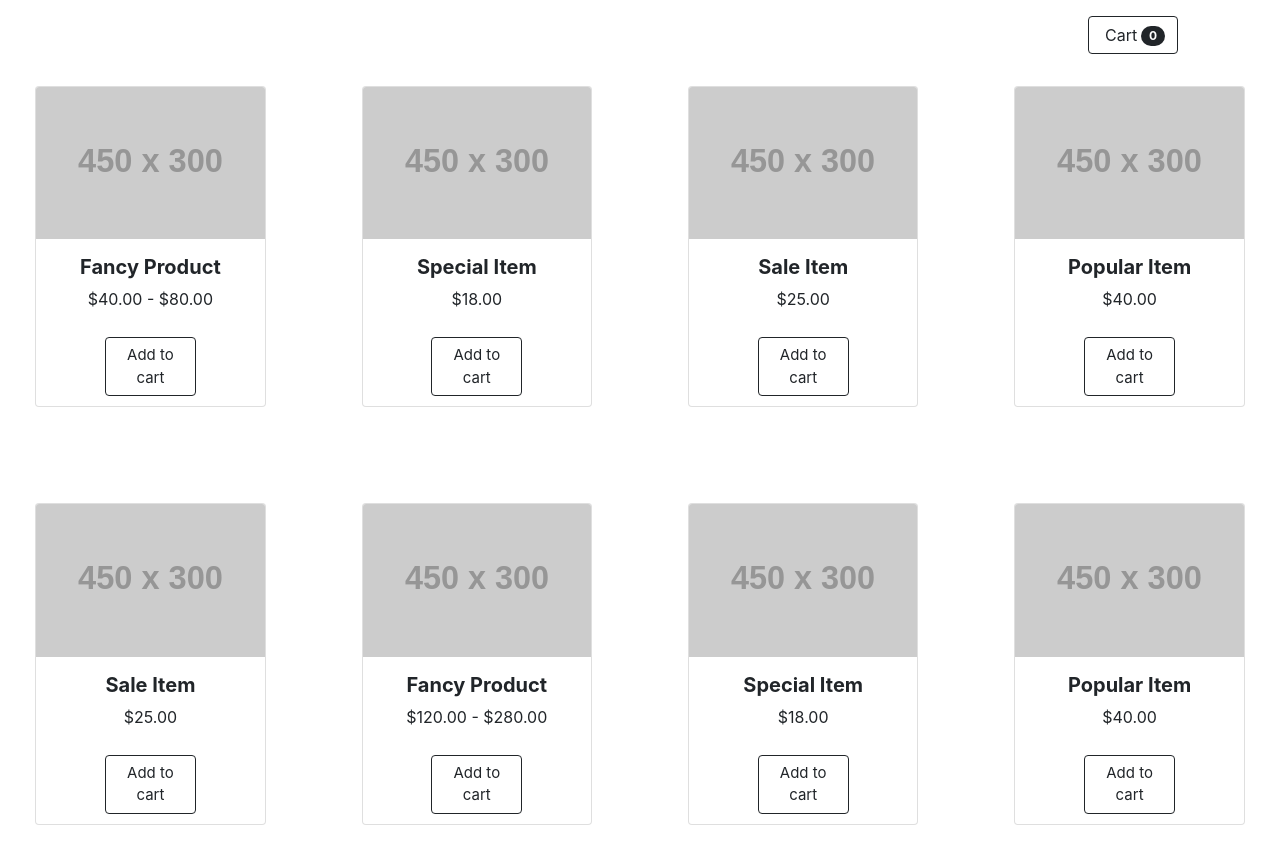
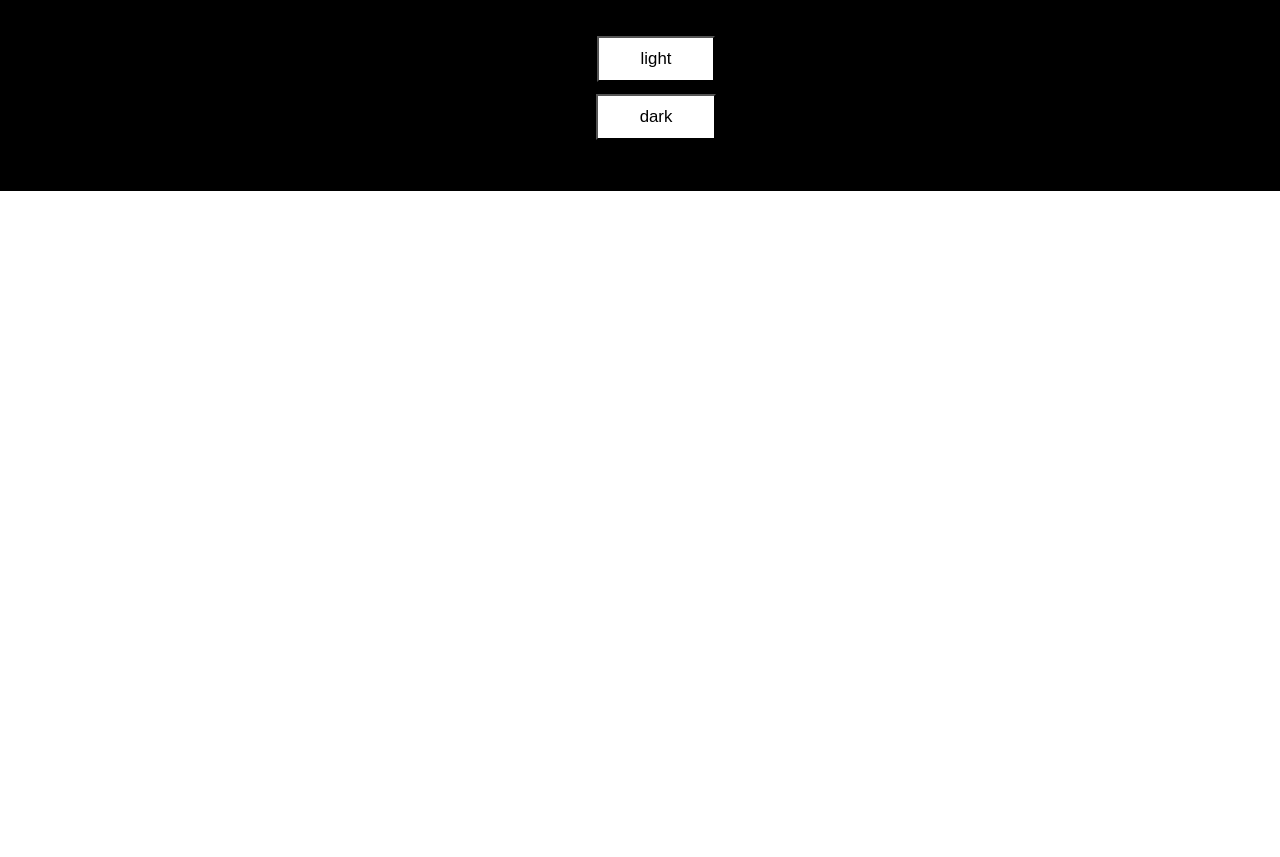
Before and after one commit to Chetan-charan/movies, a React (Create React App) app in the folder shopping-app/: page / in a window 1280 px wide. After the commit the page ends 800 px from the top, so only its background shows below. Built offline with nearby package versions, Linux system fonts and the light colour scheme.

Commit message:
context button

```diff
--- /dev/null
+++ b/shopping-app/src/buttonTheme.js
@@ -0,0 +1,55 @@
+import { useContext, useState, createContext } from "react";
+import "./styles.css";
+
+// creating context
+const Context = createContext({ background: "black" })
+
+export default function ButtonTheme() {
+    const [styles,setStyles] = useState({ background: "black" });
+    return (
+        <Context.Provider value={[styles,setStyles]}>
+      <div className="App" style={ styles }>
+        <List />
+      </div>
+      </Context.Provider>
+    );
+  }
+
+  const List = () => (
+    <ul>
+      <ListItem value="light" />
+      <ListItem value="dark" />
+    </ul>
+  );
+
+  function ListItem ({ value }){
+    const [color,setColor] = useState(true);
+
+    return <li>
+        {console.log(color)}
+    <Button style={{backgroundColor: {color} ? 'black': 'white' }} value={value} setColor={setColor} />
+  </li>
+  }
+
+
+
+  function Button({ value,setColor}) {
+    let [state, setState] = useContext(Context);
+    console.log(state);
+
+    const styles = {color: 'black', backgroundColor: 'white'}
+    return <button style={styles} onClick={()=> {
+       if( value === 'light' ){
+        setState({backgroundColor: 'white'});
+        setColor(true);
+
+       }
+       else if(value === 'dark'){
+        setState({backgroundColor: 'black'});
+        setColor(false);
+
+       }
+
+    }} >{value}</button>;
+
+  };
--- a/shopping-app/src/index.js
+++ b/shopping-app/src/index.js
@@ -1,12 +1,14 @@
 import React from 'react';
 import ReactDOM from 'react-dom';
 import './index.css';
-import App from './App';
+// import App from './App';
 import reportWebVitals from './reportWebVitals';
+import ButtonTheme from './buttonTheme';
 
 ReactDOM.render(
   <React.StrictMode>
-    <App />
+    {/* <App /> */}
+    <ButtonTheme/>
   </React.StrictMode>,
   document.getElementById('root')
 );
--- /dev/null
+++ b/shopping-app/src/styles.css
@@ -0,0 +1,16 @@
+.App {
+    font-family: sans-serif;
+    text-align: center;
+    padding: 30px;
+  }
+  .App ul li {
+    list-style: none;
+  }
+  .App ul li button {
+    padding: 0.5em 2.5em;
+    font-size: 1.05em;
+    margin: 0.35em 0;
+  }
+  .App ul li button:hover {
+    cursor: pointer;
+  }
```
